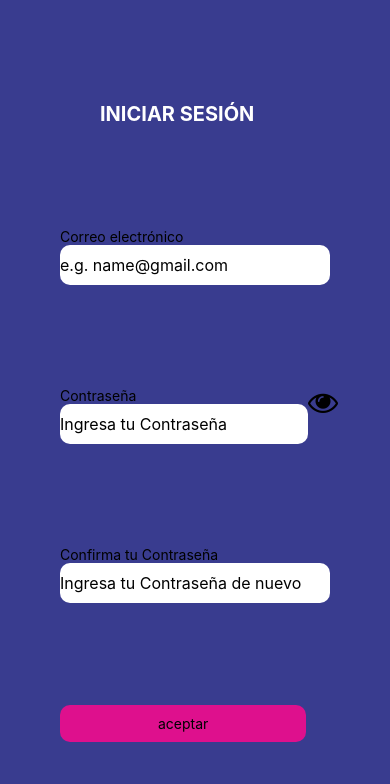
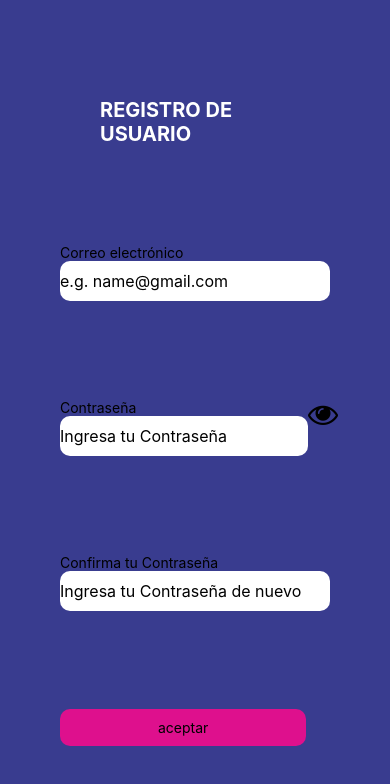
Before and after one commit to JesusfGarcia/git-colab, a React Native app: screen / in a window 390 px wide. Shown: the top 784 px of the page. Built offline with nearby package versions, Linux system fonts and the light colour scheme.

Commit message:
rama para subir pruebas

```diff
--- a/App.js
+++ b/App.js
@@ -32,7 +32,7 @@ export default function App() {
   return (
     <View style={styles.container}>
       <Text>
-        INICIAR SESIÓN
+        REGISTRO DE USUARIO
       </Text>
 
 
```
